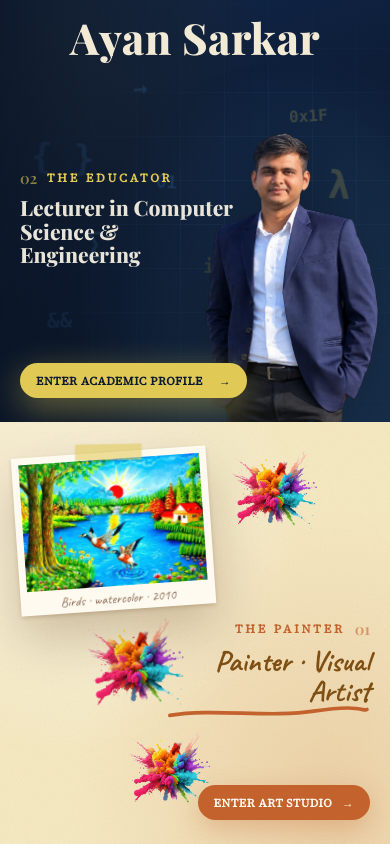
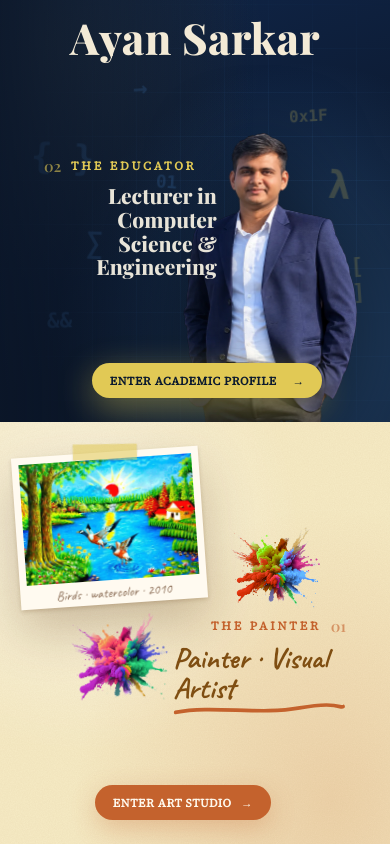
Before and after one commit to Ayan-1829/Ayan-1829.github.io, a plain HTML site: page index.html in a window 390 px wide. Shown: the top 844 px of the page. Drawn offline with nearby package versions, Linux system fonts and the light colour scheme; a web font is replaced by a local one.

Commit message:
Intro (phones): centre-anchored layout, two splashes, colour variety
- Text and pictures are placed from the centre line in each half, with
  the buttons centred at the bottom.
- Phones show two splashes: one above the painter text, one below the
  painting.
- Each splash gets a small hue shift so they look like different
  throws of paint (no blur).

Co-Authored-By: Claude Opus 5.5 <noreply@anthropic.com>

```diff
--- a/css/intro.css
+++ b/css/intro.css
@@ -121,6 +121,10 @@ html.intro-pending body { visibility: hidden; overflow: hidden; background: #0b1
   animation: intro-splat 0.8s cubic-bezier(0.34, 1.56, 0.64, 1) both;
 }
 .intro-splash--corner { z-index: 0; width: 200px; left: 3%; top: 3%; animation-delay: 0.75s; }
+/* A small hue shift each, so the three read as different throws of paint */
+.intro-splash--corner { filter: none; }
+.intro-splash--top    { filter: hue-rotate(35deg); }
+.intro-splash--under  { filter: hue-rotate(-40deg); }
 .intro-splash--top    { width: 190px; right: -20px; top: -190px; animation-delay: 0.9s; }
 .intro-splash--under  { width: 200px; left: 50%; top: calc(100% + 6px); margin-left: -100px; animation-delay: 1.05s; }
 
@@ -393,32 +397,36 @@ html.intro-pending body { visibility: hidden; overflow: hidden; background: #0b1
   }
   .intro--leaving .intro-name-m { opacity: 0; transition: opacity 0.35s ease; }
 
-  /* In each half the text and the picture sit side by side. The text
-     column runs to the bottom of the half, where its button sits. */
-  .intro-copy { bottom: 2.8vh; gap: 0.5rem; max-width: none; }
-  .intro-side--acad .intro-copy { left: 1.25rem; width: 56%; top: calc(2vh + min(11vw, 6vh) + 2.4vh); }
-  .intro-side--art  .intro-copy { right: 1.25rem; width: 52%; top: 30%; }
-  .intro-kicker { margin-top: auto; }  /* centres the text in the space above the button */
-  .intro-cta { margin-top: auto; padding: 0.6rem 1rem; font-size: 0.72rem; letter-spacing: 0.05em; }
+  /* In each half the text and the picture sit side by side, both
+     placed from the centre line rather than from the screen edges: the
+     text runs up to the middle from one side and the picture starts at
+     the middle on the other. Each button is centred at the bottom. */
+  .intro-copy { left: 0; right: 0; bottom: 2.8vh; width: auto; max-width: none; padding: 0 1.25rem; gap: 0.5rem; align-items: stretch; }
+  .intro-side--acad .intro-copy { top: calc(2vh + min(11vw, 6vh) + 2.4vh); }
+  .intro-side--art  .intro-copy { top: 46%; }
+  .intro-side--acad .intro-kicker,
+  .intro-side--acad .intro-role { margin-right: 47%; text-align: right; justify-content: flex-end; }
+  .intro-side--art  .intro-kicker,
+  .intro-side--art  .intro-role { margin-left: 47%; text-align: left; justify-content: flex-start; }
+  .intro-side--acad .intro-kicker { margin-top: auto; }  /* centres the text above the button */
+  .intro-cta { align-self: center; margin-top: auto; padding: 0.6rem 1.1rem; font-size: 0.72rem; letter-spacing: 0.05em; }
   .intro-tag, .intro-org { display: none; }
   .intro-role { font-size: clamp(1.15rem, 5.4vw, 1.5rem); }
   .intro-side--art .intro-role { font-size: clamp(1.6rem, 7.6vw, 2.1rem); }
 
-  /* Academic: photo at the right, sized by the screen width so it is
-     never cut off at the edge */
-  .intro-cutout { height: min(72%, 74vw); right: 3vw; }
+  /* Academic: the photo starts at the centre line, sized by the width */
+  .intro-cutout { height: min(72%, 74vw); left: 50%; right: auto; margin-left: -3vw; }
 
-  /* Art: the painting at the left, larger and higher than before */
-  .intro-frame { left: 4%; top: 7%; width: min(50vw, 28vh); animation-name: intro-pin-m; }
+  /* Art: the painting ends at the centre line, larger and higher */
+  .intro-frame { left: auto; right: 50%; margin-right: -2vw; top: 7%; width: min(48vw, 28vh); animation-name: intro-pin-m; }
   .intro-card { padding: 7px 7px 24px; }
   .intro-caption { font-size: 0.85rem; bottom: 3px; }
   .intro-tape { height: 16px; top: -8px; }
 
-  /* Splashes towards the middle, filling the space between the
-     painting, the text and the button */
-  .intro-splash--corner { width: 88px; left: 32%; top: 72%; }
-  .intro-splash--top    { width: 92px; right: auto; left: 30%; top: -104px; }  /* right of the painting */
-  .intro-splash--under  { width: 104px; margin-left: -40px; top: calc(100% + 4px); }
+  /* Two splashes: one just above the text, one below the painting */
+  .intro-splash--corner { display: none; }
+  .intro-splash--top    { width: 96px; left: 62%; right: auto; top: -96px; }
+  .intro-splash--under  { width: 104px; margin-left: -52px; top: calc(100% + 4px); }
 
   .intro-seam { display: none; }
 }
```
